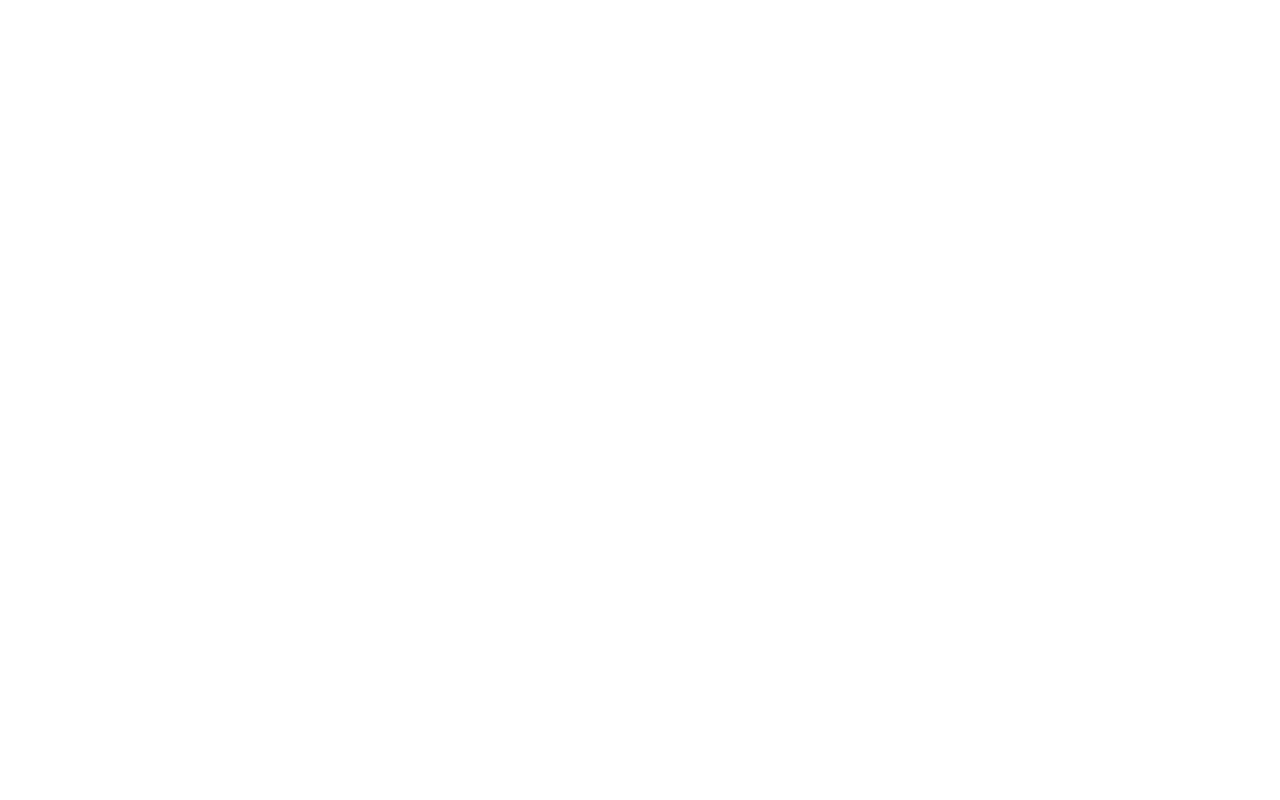
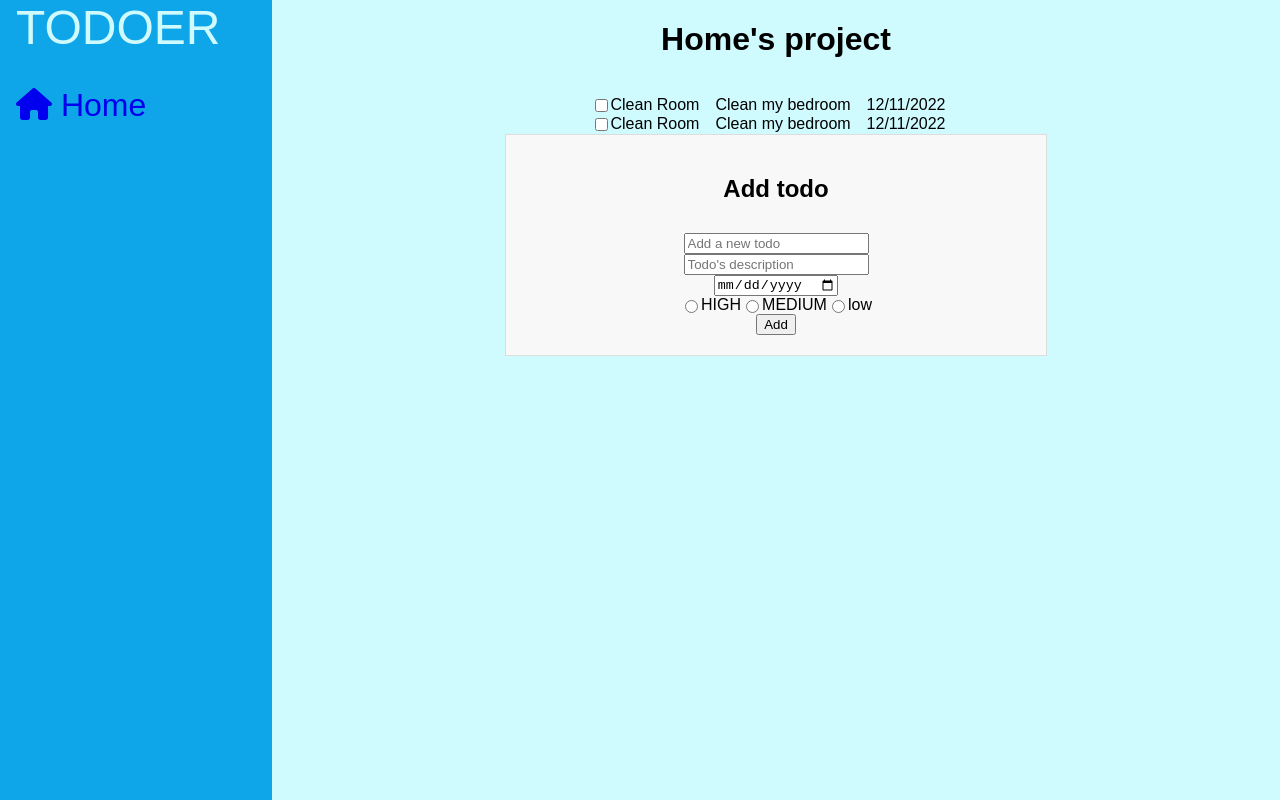
Before and after one commit to cjwadswo/todo-list, a website built with webpack: page src/index.html in a window 1280 px wide. Built offline with nearby package versions, Linux system fonts and the light colour scheme.

Commit message:
Create HTML and CSS skeleton for the todo app

```diff
--- a/src/controller.js
+++ b/src/controller.js
@@ -1,10 +1,9 @@
 import todo from "./todos.js";
 import project from "./projects.js";
 import storage from "./storage.js";
-
-const controller = function () {
-  let projectData = storage.getProjects();
-
+//a array that sorts even number
+const controller = function (data) {
+  let storage = data;
   function createTodo() {
     //Get title, desc, duedate. priorty, and completed from view.
     return todo(title, desc, dueDate, priority, completed);
@@ -12,7 +11,6 @@ const controller = function () {
 
   function createProject() {
     //Get title, desc from view
-
     return project(title, desc);
   }
 
@@ -24,4 +22,17 @@ const controller = function () {
   function addProject(project) {
     projectData.addProject(project);
   }
+
+  function removeToDo(project) {}
+
+  return {
+    storage,
+    createTodo,
+    createProject,
+    addToDo,
+    addProject,
+    removeToDo,
+  };
 };
+
+export default controller;
--- a/src/index.html
+++ b/src/index.html
@@ -5,7 +5,63 @@
     <meta http-equiv="X-UA-Compatible" content="IE=edge" />
     <meta name="viewport" content="width=device-width, initial-scale=1.0" />
     <script type="module" src="projects.js" defer></script>
+    <link rel="stylesheet" href="style.css" />
+    <link
+      rel="stylesheet"
+      href="https://cdnjs.cloudflare.com/ajax/libs/font-awesome/6.2.1/css/all.min.css"
+      integrity="sha512-MV7K8+y+gLIBoVD59lQIYicR65iaqukzvf/nwasF0nqhPay5w/9lJmVM2hMDcnK1OnMGCdVK+iQrJ7lzPJQd1w=="
+      crossorigin="anonymous"
+      referrerpolicy="no-referrer" />
     <title>Document</title>
   </head>
-  <body></body>
+  <body>
+    <nav class="navbar">
+      <div class="logo">TODOER</div>
+      <ul class="navbar-nav">
+        <li class="nav-item">
+          <a href="#" class="nav-link home-link"
+            ><i class="fa-solid fa-house"></i> Home</a
+          >
+        </li>
+        <li class="nav-item"><a href="#" class="nav-link"></a></li>
+        <li class="nav-item"><a href="#" class="nav-link"></a></li>
+      </ul>
+    </nav>
+    <main class="todos-container">
+      <h1 class="project-title">Home's project</h1>
+      <ul class="todo-items-container">
+        <li class="todo-item">
+          <input type="checkbox" class="completed"></button>
+          <div class="title">Clean Room</div>
+          <div class="description">Clean my bedroom</div>
+          <div class="due-date">12/11/2022</div>
+        </li>
+
+        <li class="todo-item">
+          <input type="checkbox" class="completed"></button>
+          <div class="title">Clean Room</div>
+          <div class="description">Clean my bedroom</div>
+          <div class="due-date">12/11/2022</div>
+        </li>
+      </ul>
+
+      <div id="todo-list">
+        <h2>Add todo</h2>
+        <form id="add-form">
+          <input type="text" id="todo-title" placeholder="Add a new todo" />
+          <input type="text" id="todo-description" placeholder="Todo's description">
+          <input type="date" id="todo-due-date">
+          <div class="priority">
+            <input type="radio" id="high" name="priority" value="high">
+            <label for="high">HIGH</label><br>
+            <input type="radio" id="medium" name="fav_language" value="medium">
+            <label for="medium">MEDIUM</label><br>
+            <input type="radio" id="low" name="low" value="low">
+            <label for="javascript">low</label>
+          </div>
+          <button type="submit">Add</button>
+        </form>
+      </div>
+    </main>
+  </body>
 </html>
--- a/src/index.js
+++ b/src/index.js
@@ -1,2 +1,36 @@
 import "./style.css";
-import "./projects";
+import project from "./projects.js";
+import todo from "./todos.js";
+import storage from "./storage.js";
+import controller from "./controller.js";
+//Hardcoded data
+var project1 = project("Test1", "This is a test");
+var todo1 = todo(
+  "My first todo",
+  "This is my first todo item",
+  "12/8/2022",
+  "high",
+  true
+);
+var todo2 = todo(
+  "My sec todo",
+  "This is my second todo item",
+  "12/8/2022",
+  "high",
+  true
+);
+var todo3 = todo(
+  "My third todo",
+  "This is my second todo item",
+  "12/8/2022",
+  "high",
+  true
+);
+
+let defaultStorage = storage(project1);
+project1.addTodo(todo1);
+project1.addTodo(todo2);
+project1.addTodo(todo3);
+
+let mainController = controller(defaultStorage);
+console.log(mainController);
--- a/src/storage.js
+++ b/src/storage.js
@@ -1,5 +1,5 @@
-let storage = function () {
-  let projectData = [];
+let storage = function (project) {
+  let projectData = [project];
   const addProject = function (project) {
     projectData.push(project);
   };
@@ -11,7 +11,7 @@ let storage = function () {
     return projectData;
   };
 
-  return { projectData, addProject, removeProject };
+  return { getProjects, addProject, removeProject };
 };
 
 export default storage;
--- a/src/style.css
+++ b/src/style.css
@@ -0,0 +1,135 @@
+:root {
+  --cyan-veryLight: #cffafe;
+  --cyan-light: #67e8f9;
+  --cyan-ligher: #22d3ee;
+  --cyan-dark: #06b6d4;
+  --cyan-darker: #0ea5e9;
+  --cyan-veryDark: #0284c7;
+  font-size: 16px;
+}
+
+body {
+  display: flex;
+  flex-direction: row;
+  font-family: Arial, Helvetica, sans-serif;
+  background-color: var(--cyan-veryLight);
+  margin: 0;
+  height: 100vh;
+  width: 100vw;
+  padding: 0;
+  box-sizing: border-box;
+}
+
+body::-webkit-scrollbar {
+  width: 0.25rem;
+}
+
+body::-webkit-scrollbar-track {
+  background: var(--cyan-veryDark);
+}
+
+.navbar {
+  background-color: var(--cyan-darker);
+  height: 100vh;
+  width: 20%;
+  min-width: fit-content;
+  color: var(--cyan-veryLight);
+  font-size: 2rem;
+  padding-left: 1rem;
+}
+.nav-item,
+ul {
+  list-style: none;
+  padding: 0px;
+  margin: 0px;
+  padding-top: 1rem;
+}
+a {
+  text-decoration: none;
+}
+
+.logo {
+  font-size: 3rem;
+}
+
+.todos-container {
+  display: flex;
+  flex: 1;
+  flex-direction: column;
+  /* justify-content: center; */
+  align-items: center;
+}
+
+.todo-items-container {
+  display: flex;
+  flex-direction: column;
+}
+
+.todo-item {
+  display: flex;
+}
+.todo-item > * {
+  padding-right: 1rem;
+}
+.completed {
+  padding: 5px;
+}
+
+/* test */
+#todo-list {
+  width: 500px;
+  margin: 0 auto;
+  padding: 20px;
+  background-color: #f8f8f8;
+  border: 1px solid #ddd;
+}
+
+h2 {
+  text-align: center;
+  margin-bottom: 30px;
+}
+
+form {
+  display: flex;
+  flex-direction: column;
+  align-items: center;
+}
+
+.priority {
+  display: flex;
+}
+
+/* input {
+  flex: 1;
+  padding: 10px;
+  font-size: 18px;
+  border: none;
+  border-radius: 5px 0 0 5px;
+  border-right: 1px solid #ddd;
+}
+
+button {
+  padding: 10px 20px;
+  font-size: 18px;
+  border: none;
+  border-radius: 0 5px 5px 0;
+  background-color: #00b894;
+  color: #fff;
+  cursor: pointer;
+}
+
+button:hover {
+  background-color: #009688;
+}
+
+.todo {
+  margin-bottom: 15px;
+  padding: 15px;
+  background-color: #fff;
+  border: 1px solid #ddd;
+  border-radius: 5px;
+}
+
+.todo:last-child {
+  margin-bottom: 0;
+} */
```
Also changed, not shown: src/projects.js (+0 -23 lines), src/view.js (added, +9 -0 lines), dist/bundle.js, dist/index.html, src/MarvelRegular-Dj83.ttf (added).
